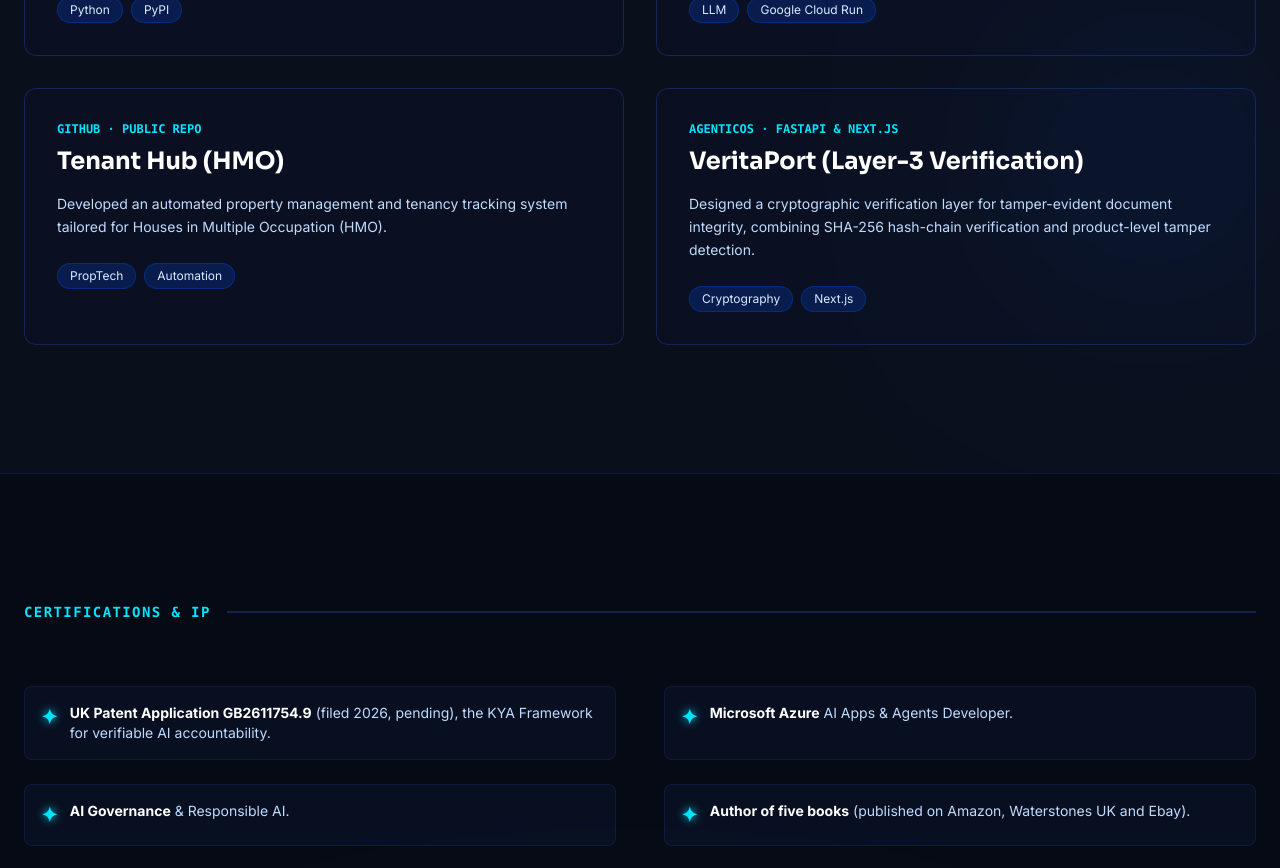
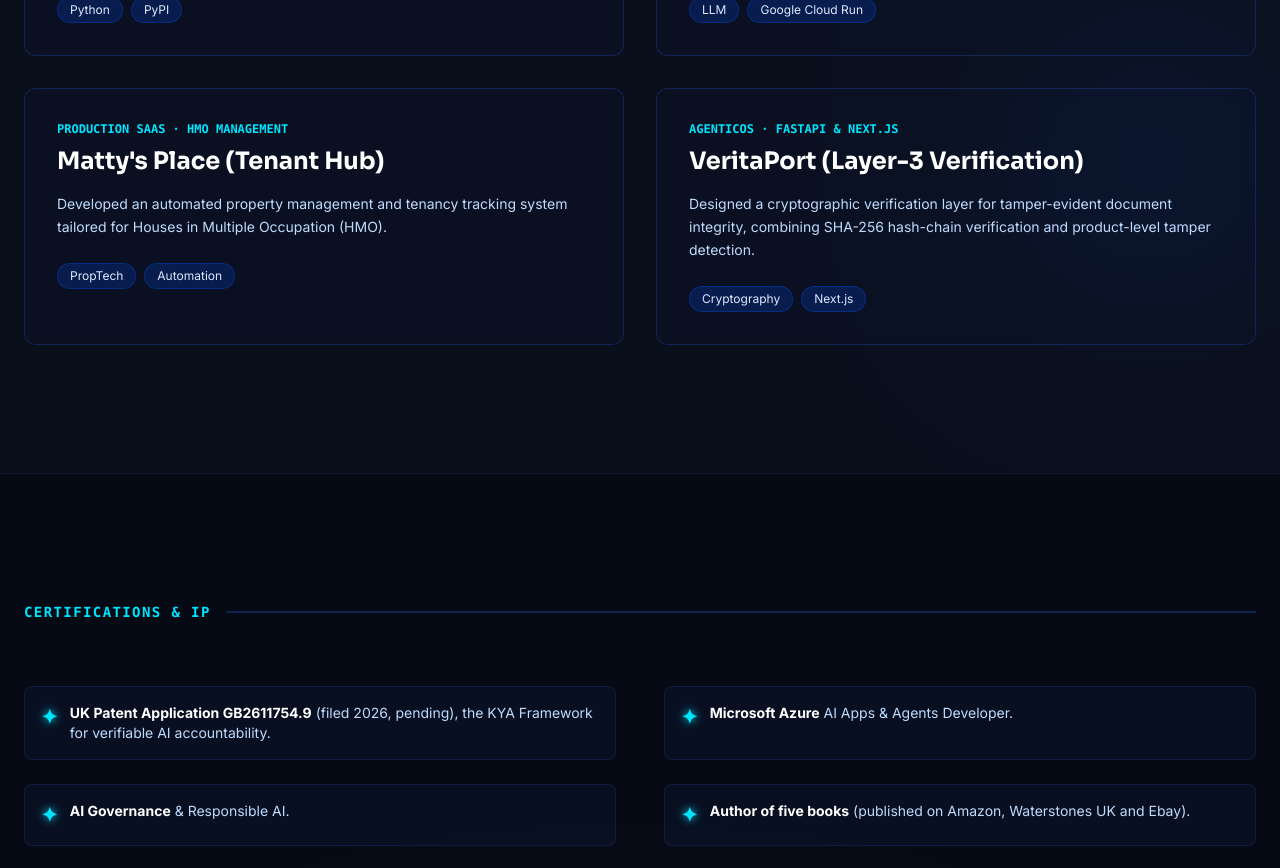
Before and after one commit to dominicrume/ORume_DOMINIC_WEBSITE, a Next.js app: page /portfolio in a window 1280 px wide. Shown: the part 3720-4588 px from the top of the page. Built offline with nearby package versions, Linux system fonts and the light colour scheme; no server answers.

Commit message:
feat: link tenant hub directly to mattysplace production saas

```diff
--- a/app/portfolio/page.tsx
+++ b/app/portfolio/page.tsx
@@ -212,9 +212,9 @@ export default function PortfolioPage() {
               </div>
             </a>
 
-            <a href="https://github.com/dominicrume/TENANT-HUB" target="_blank" rel="noopener noreferrer" className="group block rounded-xl border border-blue-900/50 hover:border-[#00E5FF] hover:shadow-[0_0_30px_rgba(0,229,255,0.15)] transition-all p-8 bg-blue-950/10 backdrop-blur-sm">
-              <div className="text-xs font-mono text-[#00E5FF] mb-2 font-bold">GITHUB · PUBLIC REPO</div>
-              <h3 className="text-2xl font-display font-bold text-white mb-4 group-hover:text-[#00E5FF] transition-colors">Tenant Hub (HMO)</h3>
+            <a href="https://app.mattysplace.org.uk/" target="_blank" rel="noopener noreferrer" className="group block rounded-xl border border-blue-900/50 hover:border-[#00E5FF] hover:shadow-[0_0_30px_rgba(0,229,255,0.15)] transition-all p-8 bg-blue-950/10 backdrop-blur-sm">
+              <div className="text-xs font-mono text-[#00E5FF] mb-2 font-bold">PRODUCTION SAAS · HMO MANAGEMENT</div>
+              <h3 className="text-2xl font-display font-bold text-white mb-4 group-hover:text-[#00E5FF] transition-colors">Matty&apos;s Place (Tenant Hub)</h3>
               <p className="text-blue-200 text-sm leading-relaxed mb-6">
                 Developed an automated property management and tenancy tracking system tailored for Houses in Multiple Occupation (HMO).
               </p>
```
